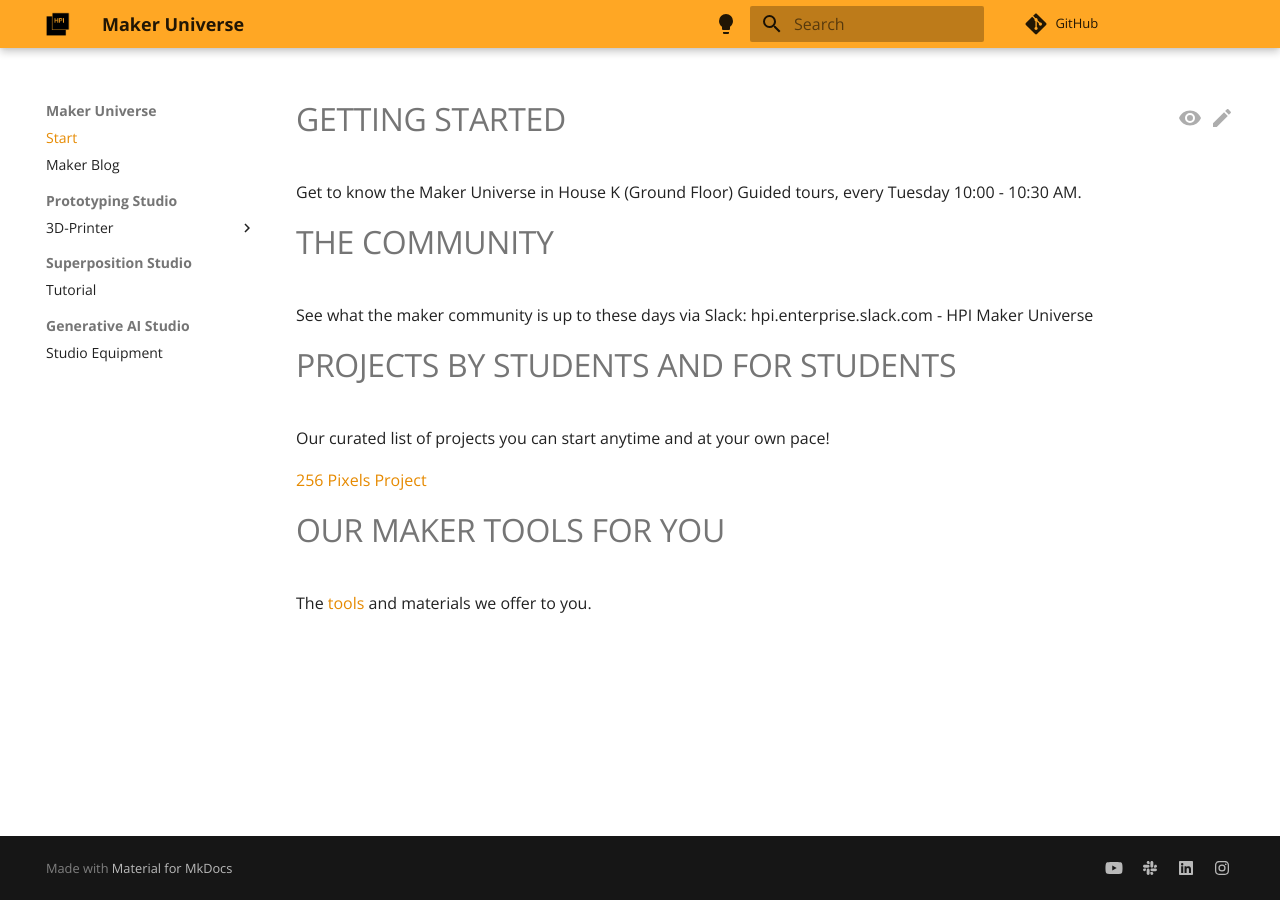
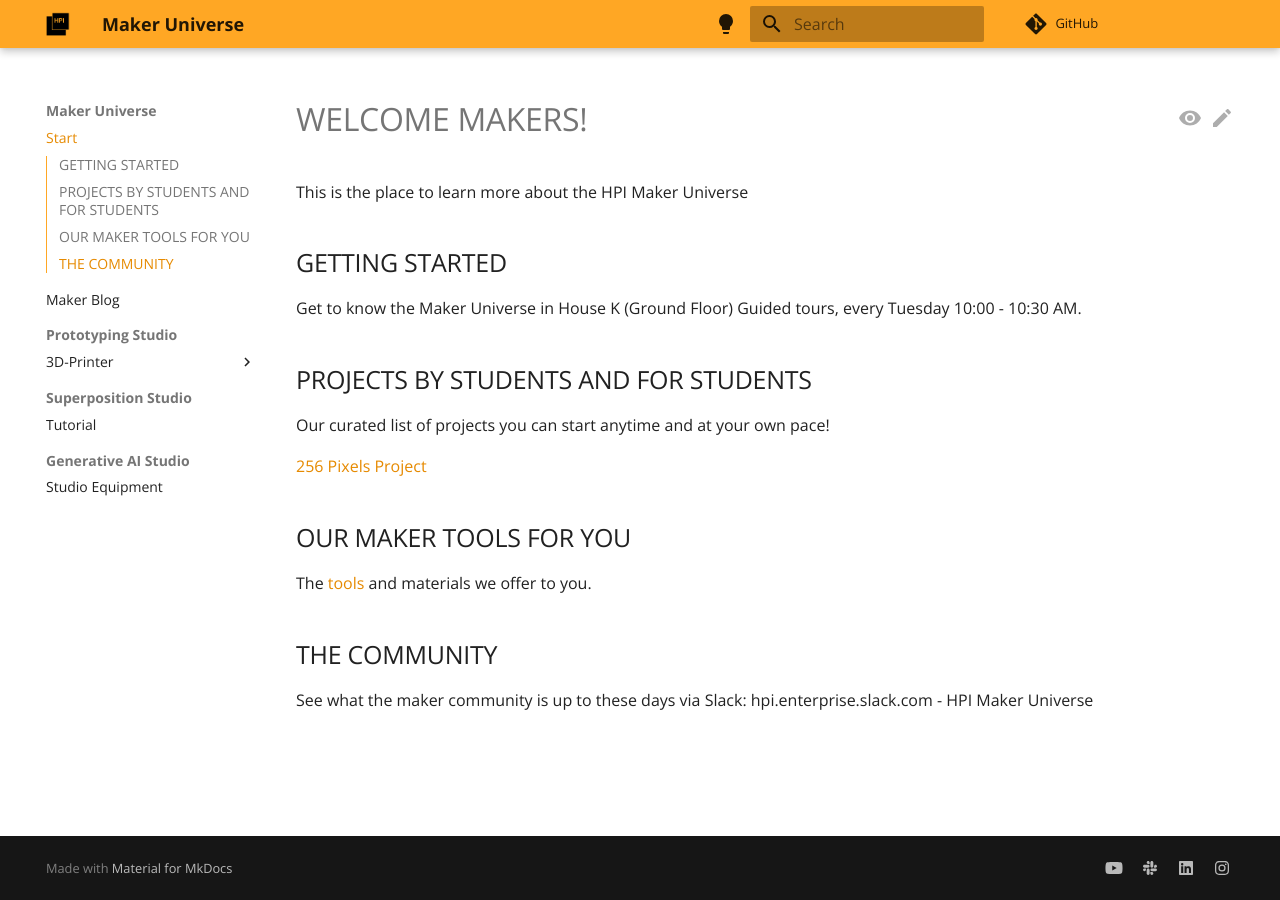
Before and after one commit to makeruniverse/docs, an MkDocs documentation site: the page built from docs/index.md, in a window 1280 px wide. Built offline with MkDocs 1.6.1 and Material for MkDocs 9.7.7, drawn with Linux system fonts in a browser that asks for light colours; comment, search, counter and statistics services are not loaded.

Commit message:
index navigation

```diff
--- a/docs/index.md
+++ b/docs/index.md
@@ -3,19 +3,24 @@ hide:
   - footer
 ---
 
-# GETTING STARTED
+# WELCOME MAKERS!
+
+This is the place to learn more about the HPI Maker Universe
+
+## GETTING STARTED
 
 Get to know the Maker Universe in House K (Ground Floor) Guided tours, every Tuesday 10:00 - 10:30 AM.
 
-# THE COMMUNITY
-See what the maker community is up to these days via Slack: hpi.enterprise.slack.com - HPI Maker Universe
-
-# PROJECTS BY STUDENTS AND FOR STUDENTS
+## PROJECTS BY STUDENTS AND FOR STUDENTS
 
 Our curated list of projects you can start anytime and at your own pace!
 
 [256 Pixels Project](./projects/256-pixels-project.md)
 
-# OUR MAKER TOOLS FOR YOU
+## OUR MAKER TOOLS FOR YOU
 
 The [tools](./tools/tools.md) and materials we offer to you.
+
+## THE COMMUNITY
+
+See what the maker community is up to these days via Slack: hpi.enterprise.slack.com - HPI Maker Universe
```
